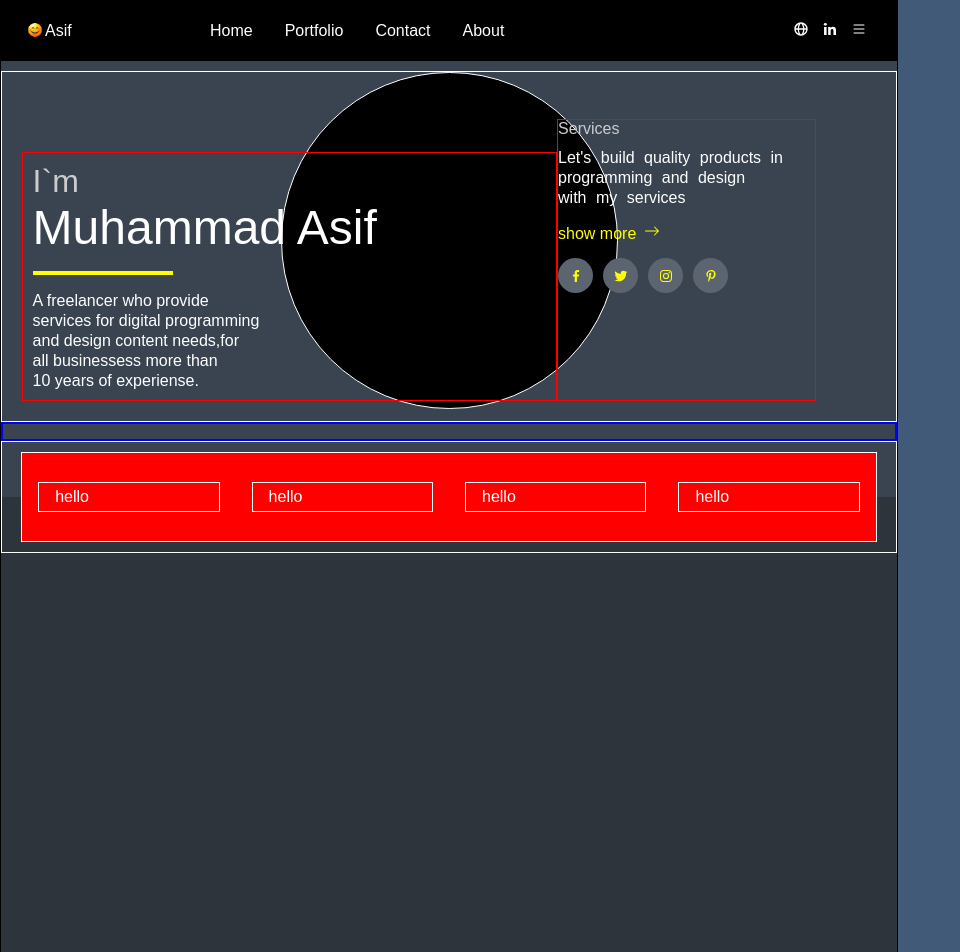
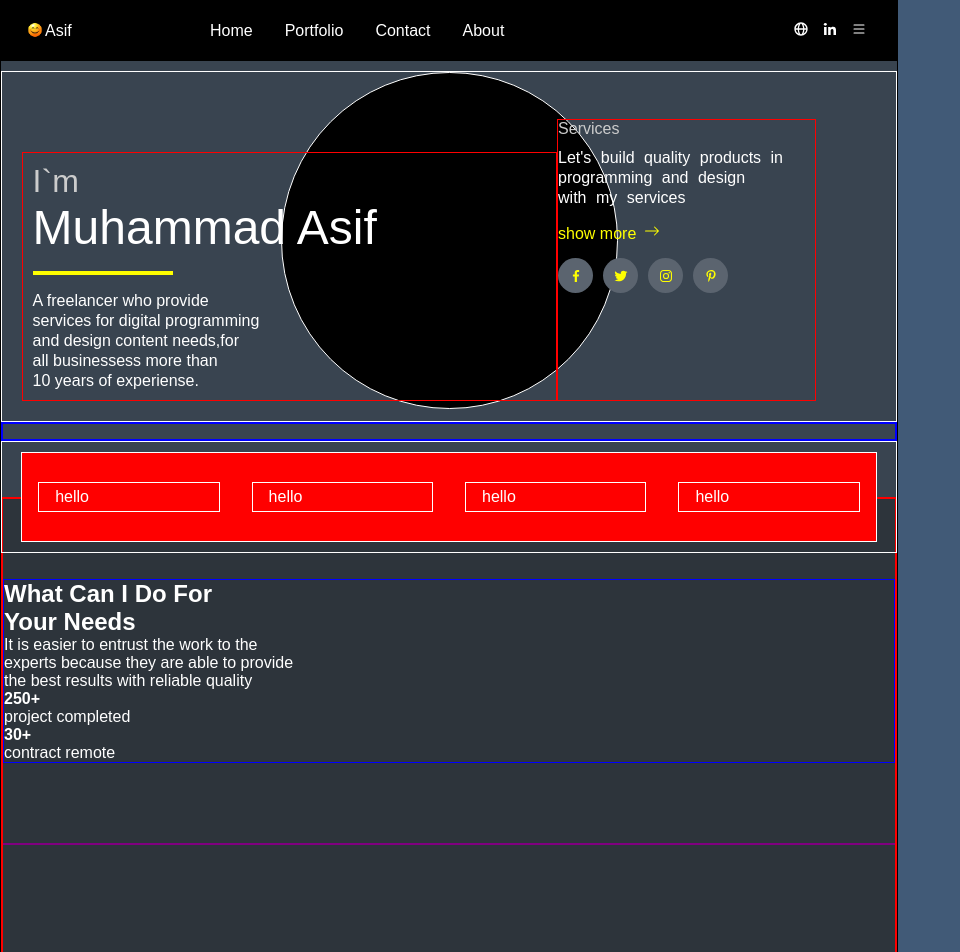
Before and after one commit to MuhammadAsif46/react-asgmt-3-portfolio, a React (Create React App) app: page / in a window 1280 px wide. Shown: the top 952 px of the page, without its empty margins (0-960 px from the left). Built offline with nearby package versions, Linux system fonts and the light colour scheme.

Commit message:
updated app.js

```diff
--- a/src/App.css
+++ b/src/App.css
@@ -211,17 +211,29 @@ div.box-2{
     padding: 0px 1.2em;
 }
 
-/* box-3 */
-div.box-3{
-  background-color: #2d343b;
-  height: 500px;
-  margin-top: -3.5em;
-  /* position: relative; */
-}
-
 div.link{
   border: 1px solid;
   padding: 0.3rem 1rem;
   margin: 0 1rem;
   flex-grow: 1;
 }
+
+/* box-3 */
+
+div.box-3{
+  border: 2px solid red;
+  background-color: #2d343b;
+  height: 500px;
+  margin-top: -3.5em;
+  /* display: flex; */
+}
+
+div.port-needs{
+  border: 1px solid blue;
+  margin-top: 5em;
+}
+
+div.port-skills{
+  border: 1px solid purple;
+  margin-top: 5em;
+}
--- a/src/App.js
+++ b/src/App.js
@@ -97,9 +97,34 @@ function App() {
       </div>
 
       <div className="box-3">
-        <div></div>
-        <div></div>
-        <div></div>
+        <div className="port-needs">
+          <div><h2>What Can I Do For <br /> Your Needs</h2></div>
+          <div>
+            <p>
+              It is easier to entrust the work to the <br/>
+              experts because they are able to provide <br/>
+              the best results with reliable quality
+            </p>
+          </div>
+          <div className="port-projects">
+            <div>
+              <div>
+                <strong className="yellow"> 250+ </strong> <br/>
+                project completed
+              </div>
+              <div>
+                <strong className="yellow"> 30+ </strong> <br/>
+                contract remote
+              </div>
+            </div>
+
+            <div>
+
+            </div>
+          </div>
+        </div>
+
+        <div className="port-skills"></div>
       </div>
 
     </div>
```
